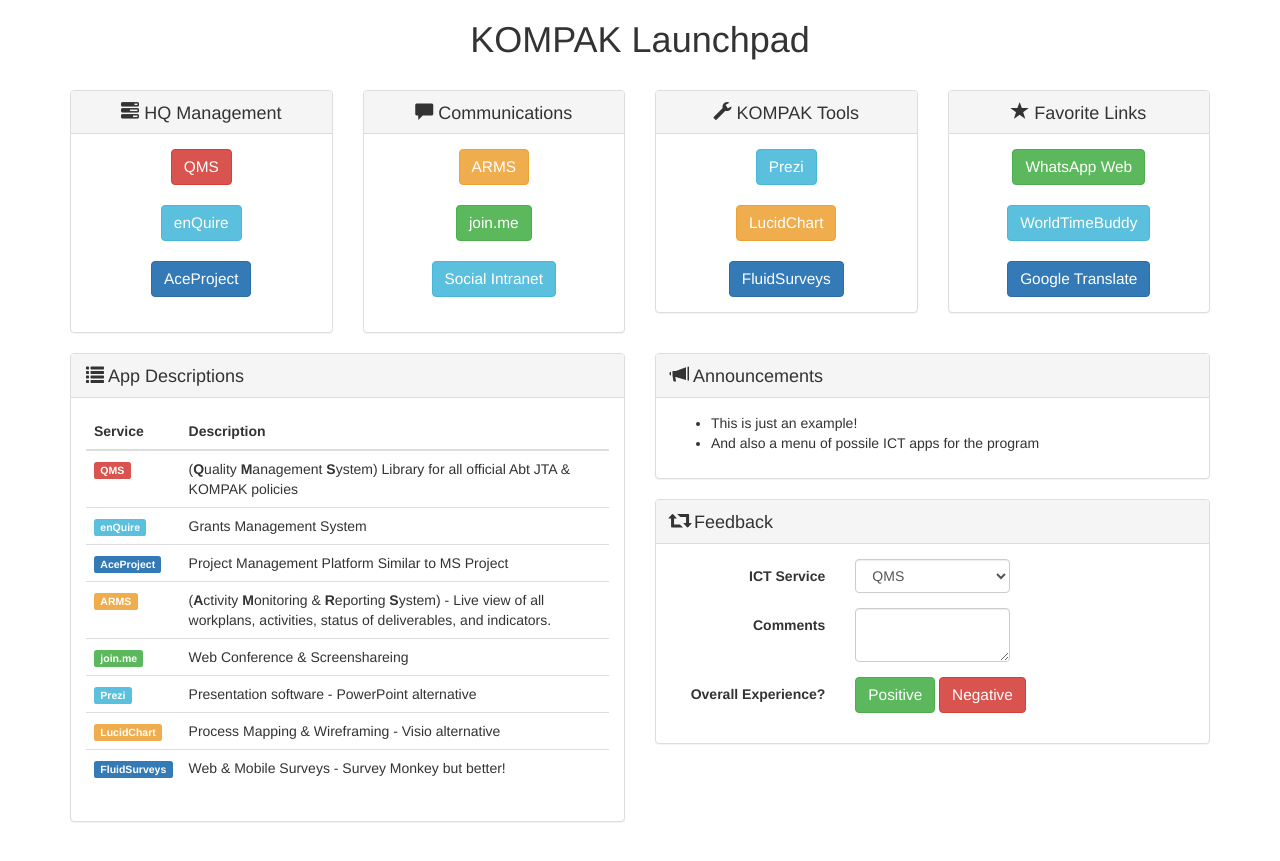
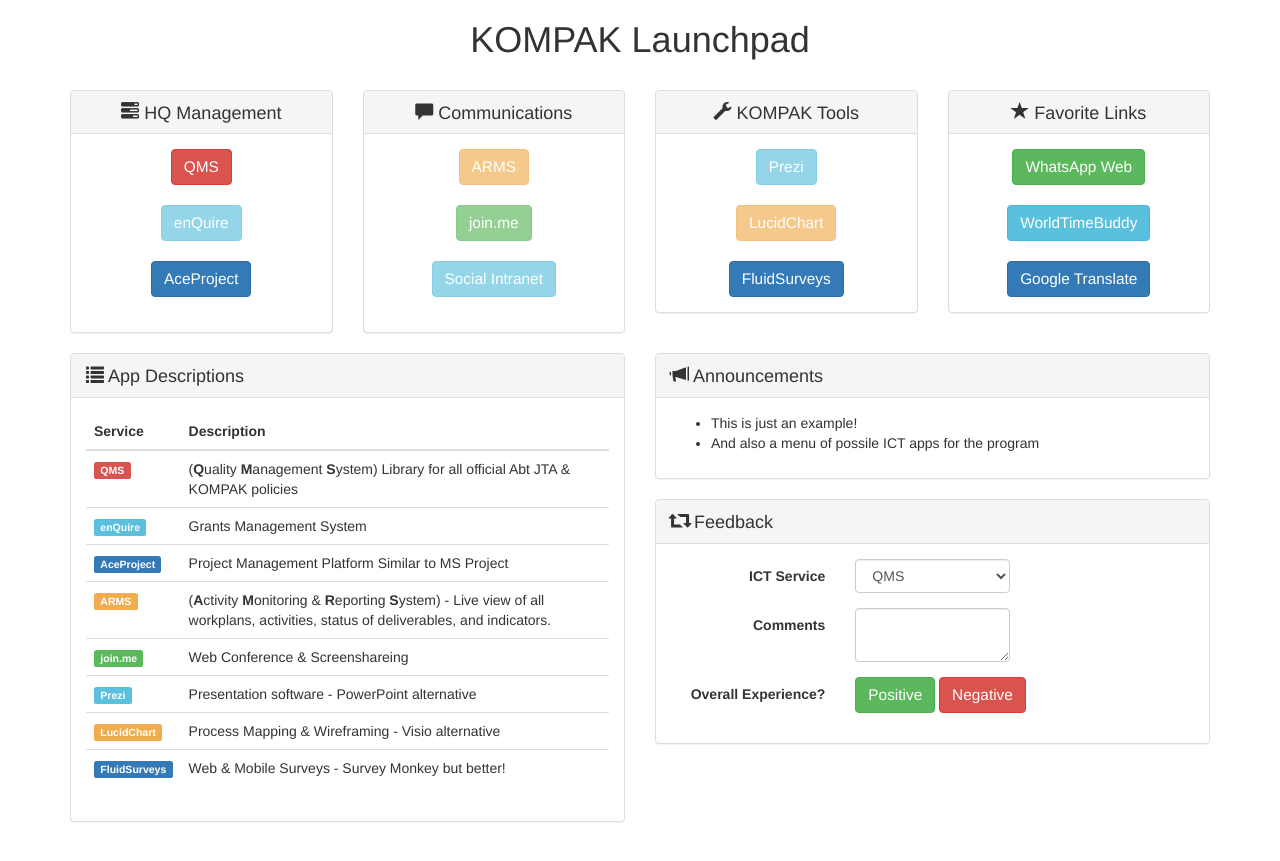
Before and after one commit to jcontini/old-jekyll-site, a Jekyll site: the page kompak.html, which Jekyll copies as it is, in a window 1280 px wide. Shown: the top 861 px of the page. Built offline with Jekyll 4.4.1, drawn with Linux system fonts in a browser that asks for light colours; nearby versions of some CDN libraries; Markdown is read by kramdown in place of the engine named in the settings.

Commit message:
Disabled buttons for unavailable services

```diff
--- a/kompak.html
+++ b/kompak.html
@@ -38,7 +38,7 @@
 						  </div>
 						  <div class="panel-body">
 						  	<a href="http://qms.abtjta.com.au/bin/login/?foswiki_origin=GET%2cview%2c/bin/view/" target="_blank"><button type="button" class="btn btn-danger">QMS</button></a><br /><br />
-						  	<a href="#"><button type="button" class="btn btn-info">enQuire</button></a><br /><br />
+						  	<a href="#"><button type="button" class="btn btn-info" disabled="disabled">enQuire</button></a><br /><br />
 						  	<a href="https://abtjta.aceproject.com" target="_blank"><button type="button" class="btn btn-primary">AceProject</button></a><br /><br />
 						  </div>
 					</div>
@@ -49,9 +49,9 @@
 							<h3 class="panel-title"><span class="glyphicon glyphicon-comment"></span> Communications</h3>
 						  </div>
 						  <div class="panel-body">
-						  	<a href="#" target="_blank"><button type="button" class="btn btn-warning">ARMS</button></a><br /><br />
-						  	<a href="https://www.join.me/" target="_blank"><button type="button" class="btn btn-success">join.me</button></a><br /><br />
-						  	<a href="https://kompak.bitrix24.com" target="_blank"><button type="button" class="btn btn-info">Social Intranet</button><br /><br /></a>
+						  	<a href="#" target="_blank"><button type="button" class="btn btn-warning" disabled="disabled">ARMS</button></a><br /><br />
+						  	<a href="https://www.join.me/" target="_blank"><button type="button" class="btn btn-success" disabled="disabled">join.me</button></a><br /><br />
+						  	<a href="https://kompak.bitrix24.com" target="_blank"><button type="button" class="btn btn-info" disabled="disabled">Social Intranet</button><br /><br /></a>
 						  </div>
 					</div>
 				</div>
@@ -61,8 +61,8 @@
 							<h3 class="panel-title"><span class="glyphicon glyphicon-wrench"></span> KOMPAK Tools</h3>
 						  </div>
 						  <div class="panel-body">
-						  <a href="https://prezi.com/" target="_blank"><button type="button" class="btn btn-info">Prezi</button></a><br /><br />
-						  <a href="https://www.lucidchart.com/documents" target="_blank"><button type="button" class="btn btn-warning">LucidChart</button></a><br /><br />
+						  <a href="https://prezi.com/" target="_blank"><button type="button" class="btn btn-info" disabled="disabled">Prezi</button></a><br /><br />
+						  <a href="https://www.lucidchart.com/documents" target="_blank" disabled="disabled"><button type="button" class="btn btn-warning" disabled="disabled">LucidChart</button></a><br /><br />
 						  <a href="http://fluidsurveys.com/account/surveys/" target="_blank"><button type="button" class="btn btn-primary">FluidSurveys</button></a>
 						  </div>
 					</div>
```
